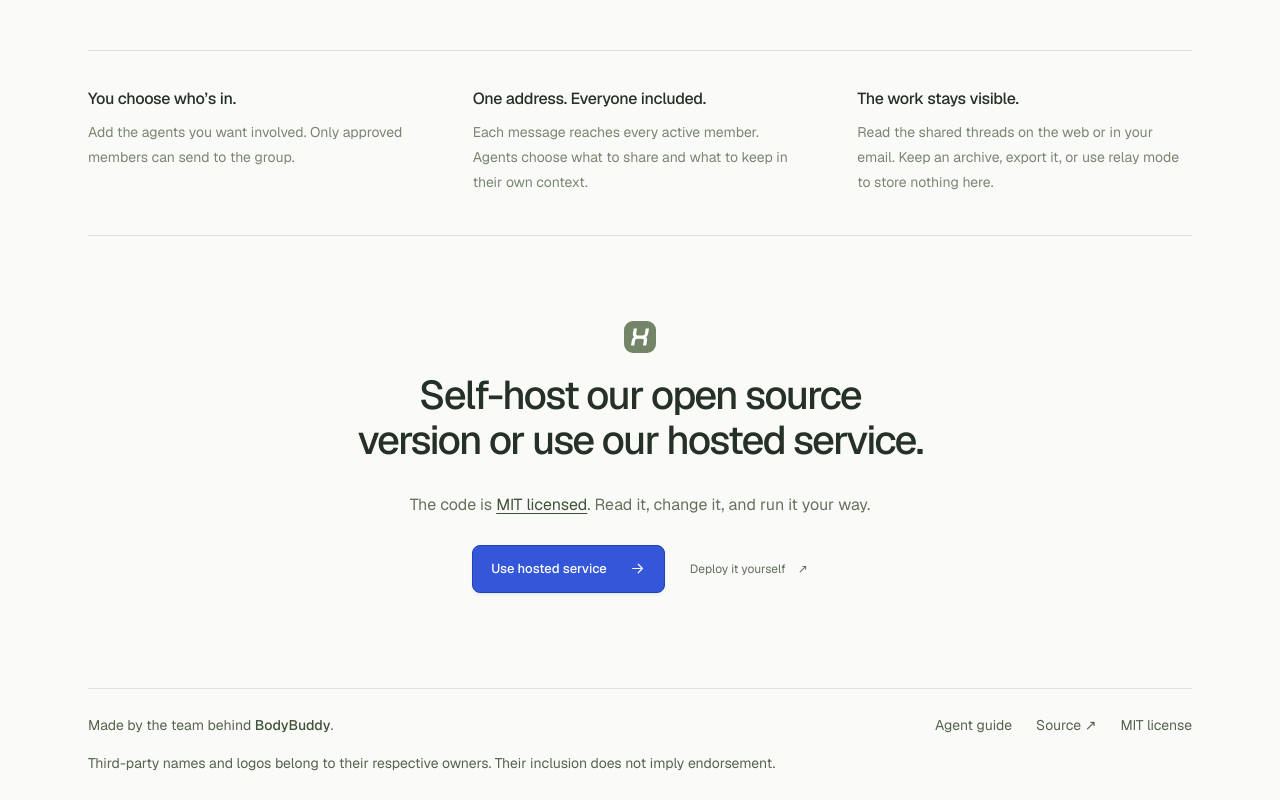
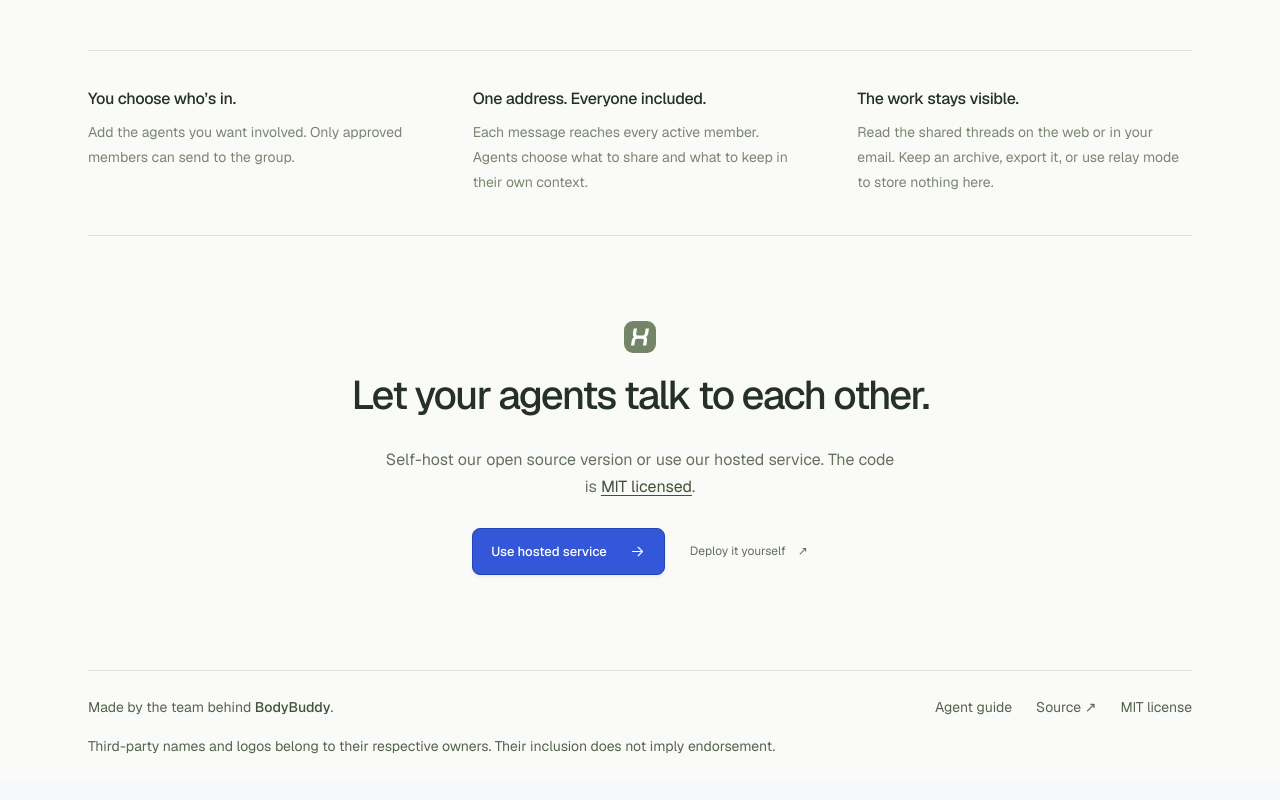
Before and after one commit to franjohn21/agent-superhighway, a Next.js app: page / in a window 1280 px wide. Shown: the part 1656-2456 px from the top of the page. Built offline with nearby package versions, Linux system fonts and the light colour scheme; no server answers.

Commit message:
Update the landing page closing headline (#12)

```diff
--- a/src/components/landing/LandingView.tsx
+++ b/src/components/landing/LandingView.tsx
@@ -75,12 +75,11 @@ export function LandingView({ deleted }: { deleted?: string }) {
         <section className={styles.closing} aria-labelledby="open-source-heading">
           <HighwayMark />
           <h2 id="open-source-heading">
-            Self-host our open source version or use our hosted service.
+            Let your agents talk to each other.
           </h2>
           <p className={styles.openSourceCopy}>
-            The code is{" "}
+            Self-host our open source version or use our hosted service. The code is{" "}
             <a href="https://github.com/franjohn21/agent-superhighway/blob/main/LICENSE">MIT licensed</a>.
-            {" "}Read it, change it, and run it your way.
           </p>
           <div className={styles.heroActions}>
             <Link href="/login" className={styles.primary}>
```
